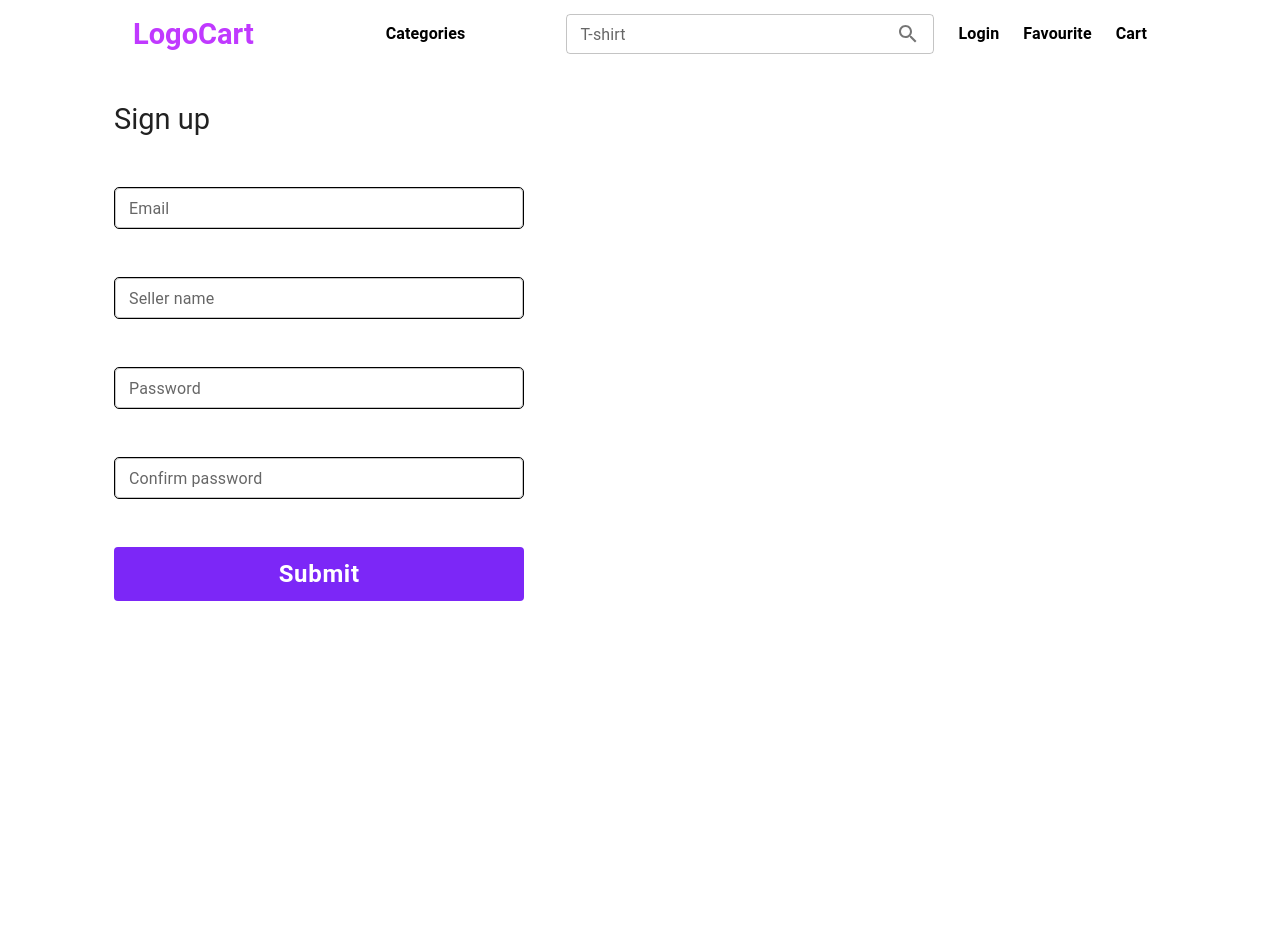
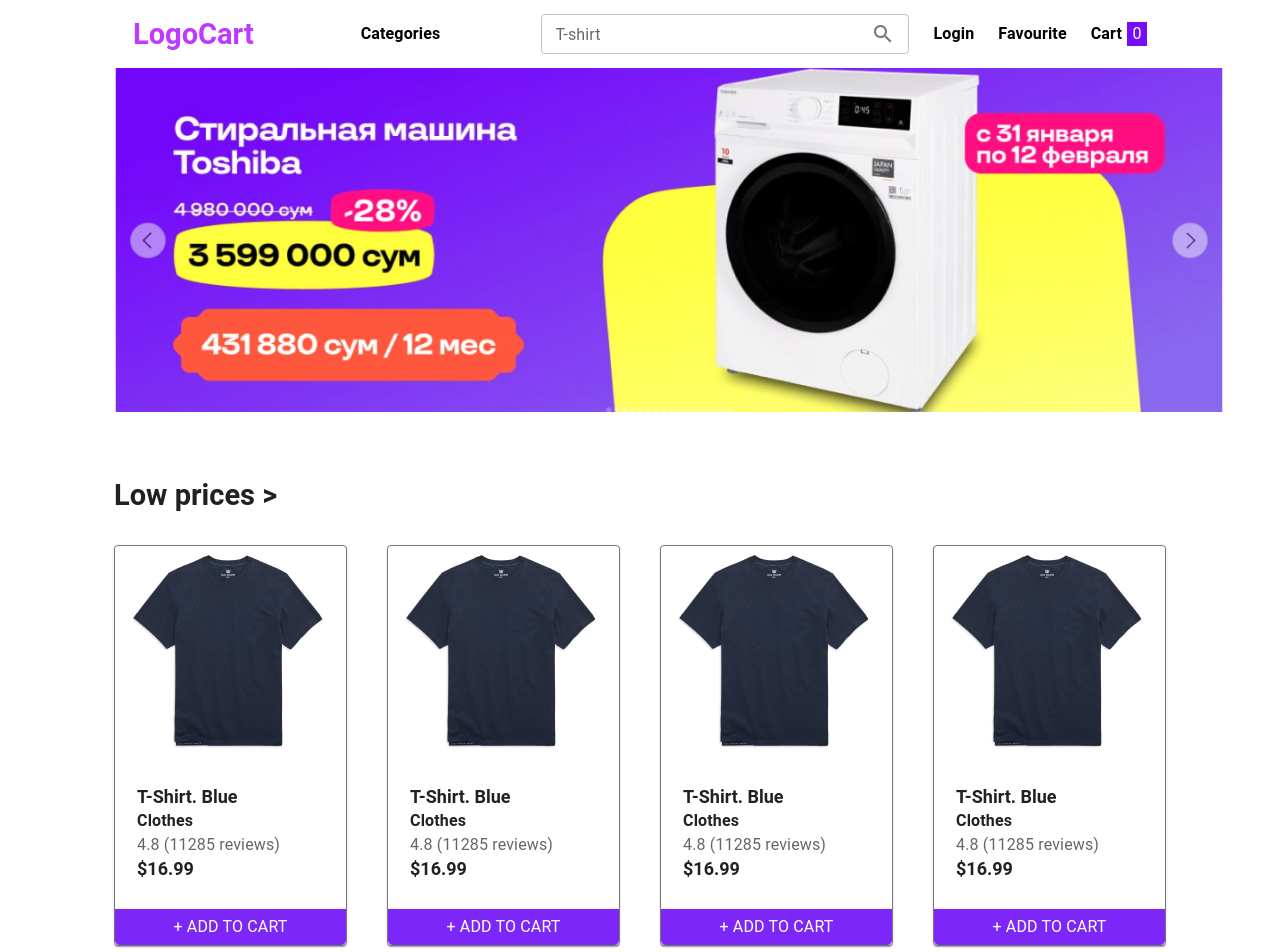
Before and after one commit to logo-cartt/logo-cart-ui, a React (Vite) app: page / in a window 1280 px wide. Shown: the top 952 px of the page. Before the commit the page ends 800 px from the top, so only its background shows below. Built offline with nearby package versions, Linux system fonts and the light colour scheme.

Commit message:
[LC-20] add rtk to cart, add ui for item add, remove

```diff
--- a/src/components/App/App.tsx
+++ b/src/components/App/App.tsx
@@ -3,8 +3,8 @@
 import { theme } from "../../theme";
 import { GlobalStyleWrapper } from "../GlobalStyleWrapper";
 // import { LoginPage } from "../../modules/auth/page/LoginPage";
-import { SignUpPage } from "../../modules/auth/page/SignUpPage";
-// import { MainPage } from "../../modules/main/page/MainPage";
+// import { SignUpPage } from "../../modules/auth/page/SignUpPage";
+import { MainPage } from "../../modules/main/page/MainPage";
 
 export const App = () => {
   return (
@@ -12,9 +12,9 @@
       <CssBaseline />
       <GlobalStyleWrapper>
         <ThemeProvider theme={theme}>
-          {/* <MainPage /> */}
+          <MainPage />
           {/* <LoginPage /> */}
-          <SignUpPage />
+          {/* <SignUpPage /> */}
         </ThemeProvider>
       </GlobalStyleWrapper>
     </>
--- a/src/components/Header/HeaderNav.tsx
+++ b/src/components/Header/HeaderNav.tsx
@@ -1,8 +1,10 @@
 import {
   Stack, Link, TextField, InputAdornment,
+  Typography,
 } from "@mui/material";
 import SearchIcon from "@mui/icons-material/Search";
 import { styled } from "@mui/material/styles";
+import { useAppSelector } from "../../store/hooks";
 
 const LinkStyled = styled(Link)({
   "&:hover": {
@@ -11,6 +13,7 @@
 });
 
 export const HeaderNav = () => {
+  const totalQuantity = useAppSelector((state) => state.cart.totalQuantity);
   return (
     <Stack spacing={3} direction="row" alignItems="center">
       <Link href="/#" underline="none" fontWeight="bold" sx={{ paddingRight: "77px" }}>
@@ -38,6 +41,19 @@
       </LinkStyled>
       <LinkStyled href="/#" underline="none" fontWeight="bold">
         Cart
+        <Typography
+          component="span"
+          color="white"
+          sx={{
+            display: "inline-block",
+            width: "20px",
+            height: "100%",
+            backgroundColor: "#750DFA",
+            marginLeft: "5px",
+          }}
+        >
+          {totalQuantity}
+        </Typography>
       </LinkStyled>
     </Stack>
   );
--- a/src/components/ProductCard/ProductCard.tsx
+++ b/src/components/ProductCard/ProductCard.tsx
@@ -1,3 +1,4 @@
+/* eslint-disable no-console */
 import {
   Button,
   Card,
@@ -6,17 +7,38 @@
   Stack,
   Typography,
 } from "@mui/material";
+import { useRef } from "react";
 import { Product } from "../../types/types";
+import { useAppDispatch, useAppSelector } from "../../store/hooks";
+import { addItem, removeItem } from "../../store/features/cartSlice";
 
-export const ProductCard = ({
-  name,
-  group,
-  ranking,
-  reviews,
-  price,
-}: Omit<Product, "id">) => {
+export const ProductCard = ({ product }: { product: Product }) => {
+  const productRef = useRef<HTMLDivElement | null>(null);
+  const cart = useAppSelector((state) => state.cart);
+  const dispatch = useAppDispatch();
+
+  const handleAddToCart = (item: Product) => {
+    dispatch(addItem(item));
+  };
+
+  const handleRemoveFromCart = (id: number) => {
+    dispatch(removeItem(id));
+  };
+
+  const {
+    id, group, name, price, ranking, reviews,
+  } = product;
+
+  const productId = productRef.current ? parseInt(productRef.current.dataset.id || "0", 10) : 0;
+  const selectedItem = cart.cart.find((item) => item.product.id === productId);
+  const numberOfItems = selectedItem?.quantity || 0;
+
+  const handleClick = () => {
+    handleRemoveFromCart(productId);
+  };
+
   return (
-    <Card sx={{ maxWidth: 255, border: "1px solid #777777" }}>
+    <Card sx={{ maxWidth: 255, border: "1px solid #777777" }} data-id={id} ref={productRef}>
       <CardMedia
         component="img"
         alt="green iguana"
@@ -38,7 +60,11 @@
             {`$${price}`}
           </Typography>
         </Stack>
+        {numberOfItems === 0
+
+          ? (
             <Button
+              onClick={() => handleAddToCart(product)}
               variant="contained"
               color="violet"
               fullWidth
@@ -48,6 +74,35 @@
                 + Add to cart
               </Typography>
             </Button>
+          )
+          : (
+            <Stack alignItems="center" justifyContent="space-between" flexDirection="row">
+
+              <Button
+                onClick={handleClick}
+                variant="contained"
+                color="violet"
+                sx={{ borderRadius: "0px 0px 5px 5px", width: "10px" }}
+              >
+                <Typography variant="body1" color="#fff">
+                  -
+                </Typography>
+              </Button>
+              <Typography variant="body1" color="black" width="40px" fontSize="1.2rem">
+                {numberOfItems}
+              </Typography>
+              <Button
+                onClick={() => handleAddToCart(product)}
+                variant="contained"
+                color="violet"
+                sx={{ width: "10px !important", borderRadius: "0px 0px 5px 5px" }}
+              >
+                <Typography variant="body1" color="#fff">
+                  +
+                </Typography>
+              </Button>
+            </Stack>
+          )}
       </CardContent>
     </Card>
   );
--- a/src/data/data.ts
+++ b/src/data/data.ts
@@ -18,7 +18,7 @@
 export const products: Product[] = [
   {
     id: 1,
-    name: " T-Shirt. Blue",
+    name: "T-Shirt. Blue",
     group: "Clothes",
     ranking: 4.8,
     reviews: 11285,
@@ -26,7 +26,7 @@
   },
   {
     id: 2,
-    name: " T-Shirt. Blue",
+    name: "T-Shirt. Blue",
     group: "Clothes",
     ranking: 4.8,
     reviews: 11285,
@@ -34,7 +34,7 @@
   },
   {
     id: 3,
-    name: " T-Shirt. Blue",
+    name: "T-Shirt. Blue",
     group: "Clothes",
     ranking: 4.8,
     reviews: 11285,
@@ -42,7 +42,7 @@
   },
   {
     id: 4,
-    name: " T-Shirt. Blue",
+    name: "T-Shirt. Blue",
     group: "Clothes",
     ranking: 4.8,
     reviews: 11285,
@@ -50,7 +50,7 @@
   },
   {
     id: 5,
-    name: " T-Shirt. Blue",
+    name: "T-Shirt. Blue",
     group: "Clothes",
     ranking: 4.8,
     reviews: 11285,
@@ -58,7 +58,7 @@
   },
   {
     id: 6,
-    name: " T-Shirt. Blue",
+    name: "T-Shirt. Blue",
     group: "Clothes",
     ranking: 4.8,
     reviews: 11285,
@@ -66,7 +66,7 @@
   },
   {
     id: 7,
-    name: " T-Shirt. Blue",
+    name: "T-Shirt. Blue",
     group: "Clothes",
     ranking: 4.8,
     reviews: 11285,
@@ -74,7 +74,7 @@
   },
   {
     id: 8,
-    name: " T-Shirt. Blue",
+    name: "T-Shirt. Blue",
     group: "Clothes",
     ranking: 4.8,
     reviews: 11285,
@@ -88,12 +88,3 @@
   password: "",
   confirmPassword: "",
 };
-
-export const profilesData: Omit<Profile, "id">[] = [
-  {
-    name: "Azimkhan",
-    email: "aabdulsatarov@gmail.com",
-    password: "123456",
-    confirmPassword: "123456",
-  },
-];
--- a/src/modules/auth/component/Login/Login.tsx
+++ b/src/modules/auth/component/Login/Login.tsx
@@ -7,11 +7,11 @@
 import { PrimaryButton } from "../../../../components/UI/PrimaryButton";
 import { TextField } from "../../../../components/UI/TextField";
 import { Heading } from "../../../../components/UI/Heading";
-import { profilesData } from "../../../../data/data";
 import { setEmail, setError, setPassword } from "../../../../store/features/loginSlice";
 
 export const Login = () => {
   const { email, password, error } = useAppSelector((state) => state.login);
+  const { profiles } = useAppSelector((state) => state.signUp);
   const dispatch = useAppDispatch();
 
   const handleChange = (e: ChangeEvent<HTMLInputElement>) => {
@@ -24,7 +24,7 @@
   };
   const handleSubmit = (e: FormEvent<HTMLFormElement>) => {
     e.preventDefault();
-    const user = profilesData.find((profile) => email === profile.email
+    const user = profiles.find((profile) => email === profile.email
     && password === profile.password);
     if (user) {
       dispatch(setError(""));
--- a/src/modules/main/component/Main/Categories.tsx
+++ b/src/modules/main/component/Main/Categories.tsx
@@ -24,13 +24,10 @@
               <Grid container spacing={5}>
                 {products.map((product) => {
                   return (
-                    <Grid item xs={12} sm={6} md={4} lg={3} key={product.id}>
+                    <Grid item xs={12} sm={6} md={4} lg={3}>
                       <ProductCard
-                        name={product.name}
-                        group={product.group}
-                        ranking={product.ranking}
-                        reviews={product.reviews}
-                        price={product.price}
+                        // key={product.id}
+                        product={product}
                       />
                     </Grid>
                   );
--- /dev/null
+++ b/src/store/features/cartSlice.tsx
@@ -0,0 +1,56 @@
+/* eslint-disable no-param-reassign */
+import { createSlice } from "@reduxjs/toolkit";
+import type { PayloadAction } from "@reduxjs/toolkit";
+import { Product } from "../../types/types";
+
+type CartItem = {
+  product: Product,
+  quantity: number
+};
+
+type Cart = {
+  cart: CartItem[]
+  totalQuantity: number,
+  totalPrice: number
+};
+
+const initialState: Cart = {
+  cart: [],
+  totalQuantity: 0,
+  totalPrice: 0,
+};
+
+export const cartSlice = createSlice({
+  name: "cart",
+  initialState,
+  reducers: {
+    addItem: (state, action: PayloadAction<Product>) => {
+      const itemInCart = state.cart.find((item) => item.product.id === action.payload.id);
+      if (itemInCart) {
+        itemInCart.quantity += 1;
+      } else {
+        state.cart.push({ product: action.payload, quantity: 1 });
+      }
+      state.totalQuantity += 1;
+      state.totalPrice += action.payload.price;
+    },
+    removeItem: (state, action: PayloadAction<number>) => {
+      const itemInCart = state.cart.find((item) => item.product.id === action.payload);
+
+      if (itemInCart) {
+        if (itemInCart.quantity > 1) {
+          itemInCart.quantity -= 1;
+        } else {
+          state.cart = state.cart.filter((item) => item.product.id !== action.payload);
+        }
+        state.totalQuantity -= 1;
+        state.totalPrice -= itemInCart.product.price;
+      }
+    },
+  },
+});
+
+// Action creators are generated for each case reducer function
+export const { addItem, removeItem } = cartSlice.actions;
+
+export default cartSlice.reducer;
--- a/src/store/store.ts
+++ b/src/store/store.ts
@@ -1,12 +1,14 @@
 import { configureStore } from "@reduxjs/toolkit";
 import loginReducer from "./features/loginSlice";
 import signUpReducer from "./features/signUpSlice";
+import cartReducer from "./features/cartSlice";
 // ...
 
 export const store = configureStore({
   reducer: {
     login: loginReducer,
     signUp: signUpReducer,
+    cart: cartReducer,
   },
 });
 
```
Lines whose indentation alone changed are shown as unchanged.
